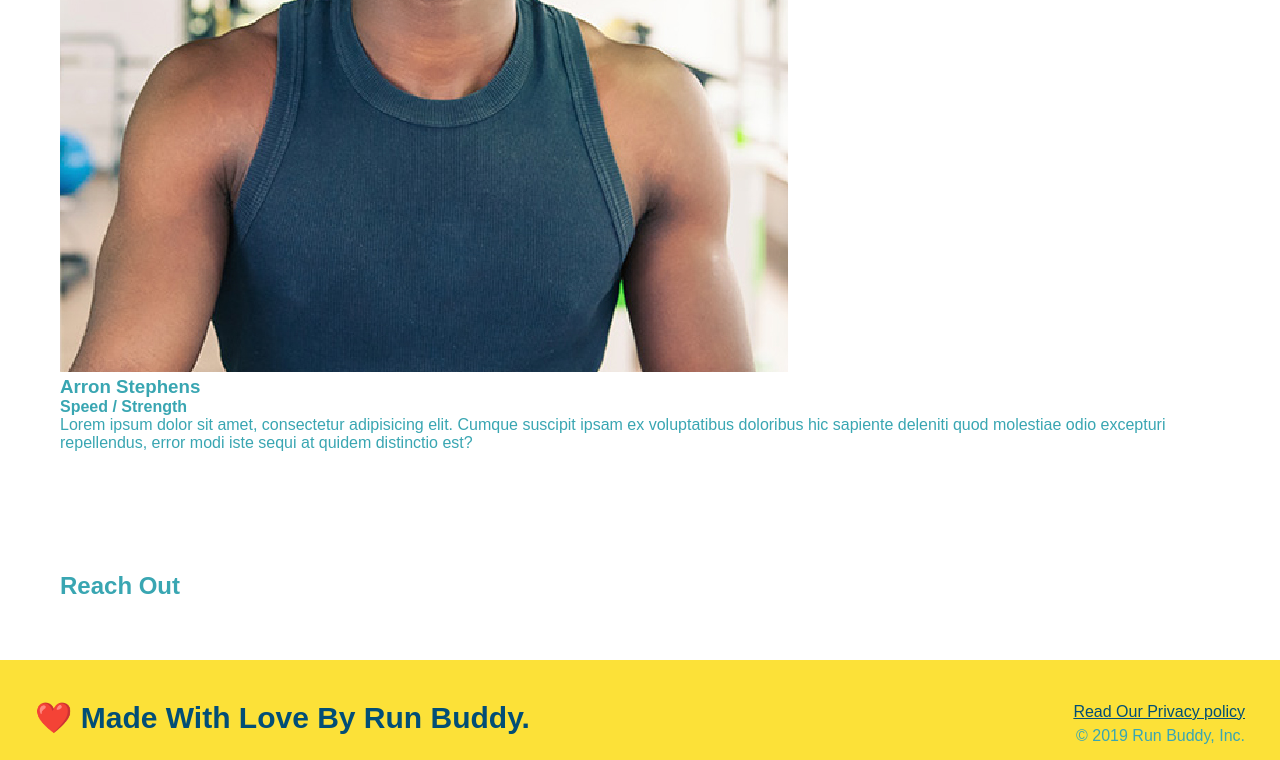
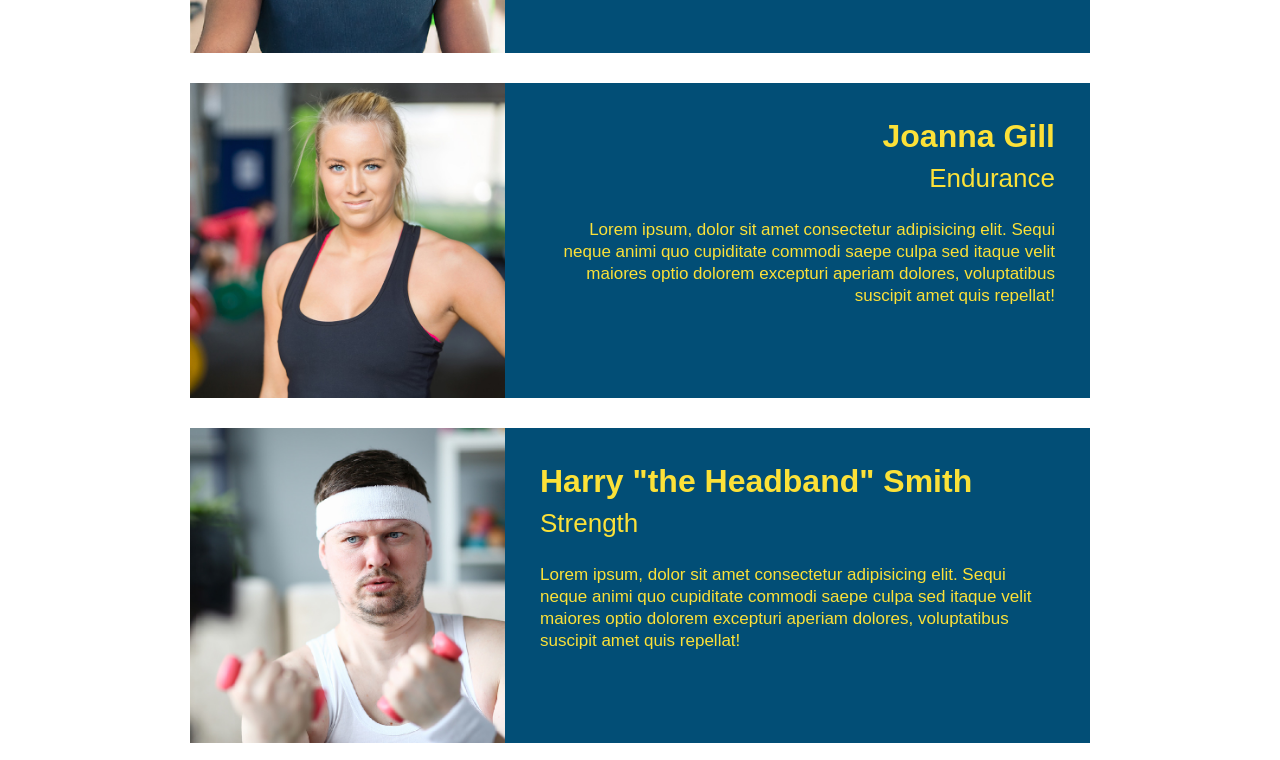
Before and after one commit to AidanGuarniere/Run-Buddy, a plain HTML site: page index.html in a window 1280 px wide. Shown: the part 3140-3900 px from the top of the page. Drawn offline with Linux system fonts and the light colour scheme.

Commit message:
added trainer profiles

```diff
--- a/assets/css/style.css
+++ b/assets/css/style.css
@@ -209,6 +209,62 @@ section {
     font-size: 38px;
 }
 
+/* apply styles to section id=<.trainers> */
+.trainers {
+    text-align: center;
+}
+
+/* apply styles to article class=<.trainer> */
+.trainer {
+    width: 900px;
+    margin: 0 auto 30px auto;
+    background: #024e76;
+    color: #fce138;
+    overflow: auto;
+}
+
+/* apply styles to <trainer img>*/
+.trainer img {
+    width: 35%;
+    float: left;
+}
+
+/* apply styles to <trainer-bio> */
+.trainer-bio {
+    padding: 35px;
+    float: left;
+    width: 65%;
+}
+
+/* apply styles to .text-left*/
+.text-left {
+    text-align: left;
+}
+
+/* apply styles to .text-right*/
+.text-right {
+    text-align: right;
+}
+
+/* apply styles to trainer-bio <h3> */
+.trainer-bio h3 {
+    font-size: 32px;
+    margin-bottom: 8px;
+}
+
+/* apply styles to trainer-bio <h4> */
+.trainer-bio h4 {
+font-weight: lighter;
+font-size: 26px;
+margin-bottom: 25px;
+}
+
+/* apply styles to trainer-bio <p> */
+.trainer-bio p {
+font-size: 17px;
+line-height: 1.3;
+}
+
 /* apply styles to */
 
 
@@ -216,3 +272,9 @@ section {
 
 
 /* apply styles to */
+
+
+/* apply styles to */
+
+
+/* apply styles to */
--- a/index.html
+++ b/index.html
@@ -24,10 +24,10 @@
                 <a href="#what-you-do">What You Do</a>
             </li>
             <li>
-                <a href="your-trainers">Your Trainers</a>
+                <a href="#your-trainers">Your Trainers</a>
             </li>
             <li>
-                <a href="reach-out">Reach Out</a>
+                <a href="#reach-out">Reach Out</a>
             </li>
         </ul>
     </nav>
@@ -74,7 +74,7 @@
         </p>
      </section>
 
-     <!-- "What You Do" section -->
+    <!-- "What You Do" section -->
      <section id="what-you-do" class="steps">
         <h2 class="section-title secondary-border">What You Do</h2>
 
@@ -103,12 +103,13 @@
         </div>
      </section>
 
-     <!-- "Meet The Trainers" section -->
-     <section>
-         <h2>Meet The Trainers</h2>
+    <!-- "Meet The Trainers" section -->
+     <section id="your-trainers" class="trainers">
+         <h2 class="section-title primary-border">Meet The Trainers</h2>
+    <!--First Trainer Bio-->
          <article class="trainer">
              <img src="./assets/images/trainer-1.jpg" alt="Arron Stephens in his workout clothes, ready to pump iron" />
-             <div class="trainer-bio">
+             <div class="trainer-bio text-left">
                  <h3>Arron Stephens</h3>
                  <h4>Speed / Strength</h4>
                  <p>
@@ -116,6 +117,31 @@
                  </p>
              </div>
          </article>
+    <!-- Second Trainer Bio -->
+<article class="trainer">
+    <img src="./assets/images/trainer-2.jpg" alt="Joanna Gill cooling off after a workout" />
+    <div class="trainer-bio text-right">
+      <h3>Joanna Gill</h3>
+      <h4>Endurance</h4>
+      <p>
+        Lorem ipsum, dolor sit amet consectetur adipisicing elit. Sequi neque animi quo cupiditate commodi saepe culpa sed
+        itaque velit maiores optio dolorem excepturi aperiam dolores, voluptatibus suscipit amet quis repellat!
+      </p>
+    </div>
+  </article>
+
+  <!-- Third Trainer Bio -->
+  <article class="trainer">
+    <img src="./assets/images/trainer-3.jpg" alt="Harry Smith wearing a headband and lifting comically small pink weights" />
+    <div class="trainer-bio text-left">
+      <h3>Harry "the Headband" Smith</h3>
+      <h4>Strength</h4>
+      <p>
+        Lorem ipsum, dolor sit amet consectetur adipisicing elit. Sequi neque animi quo cupiditate commodi saepe culpa sed
+        itaque velit maiores optio dolorem excepturi aperiam dolores, voluptatibus suscipit amet quis repellat!
+      </p>
+    </div>
+  </article>
     </section>
 
     <!-- "Reach Out" section-->
```
